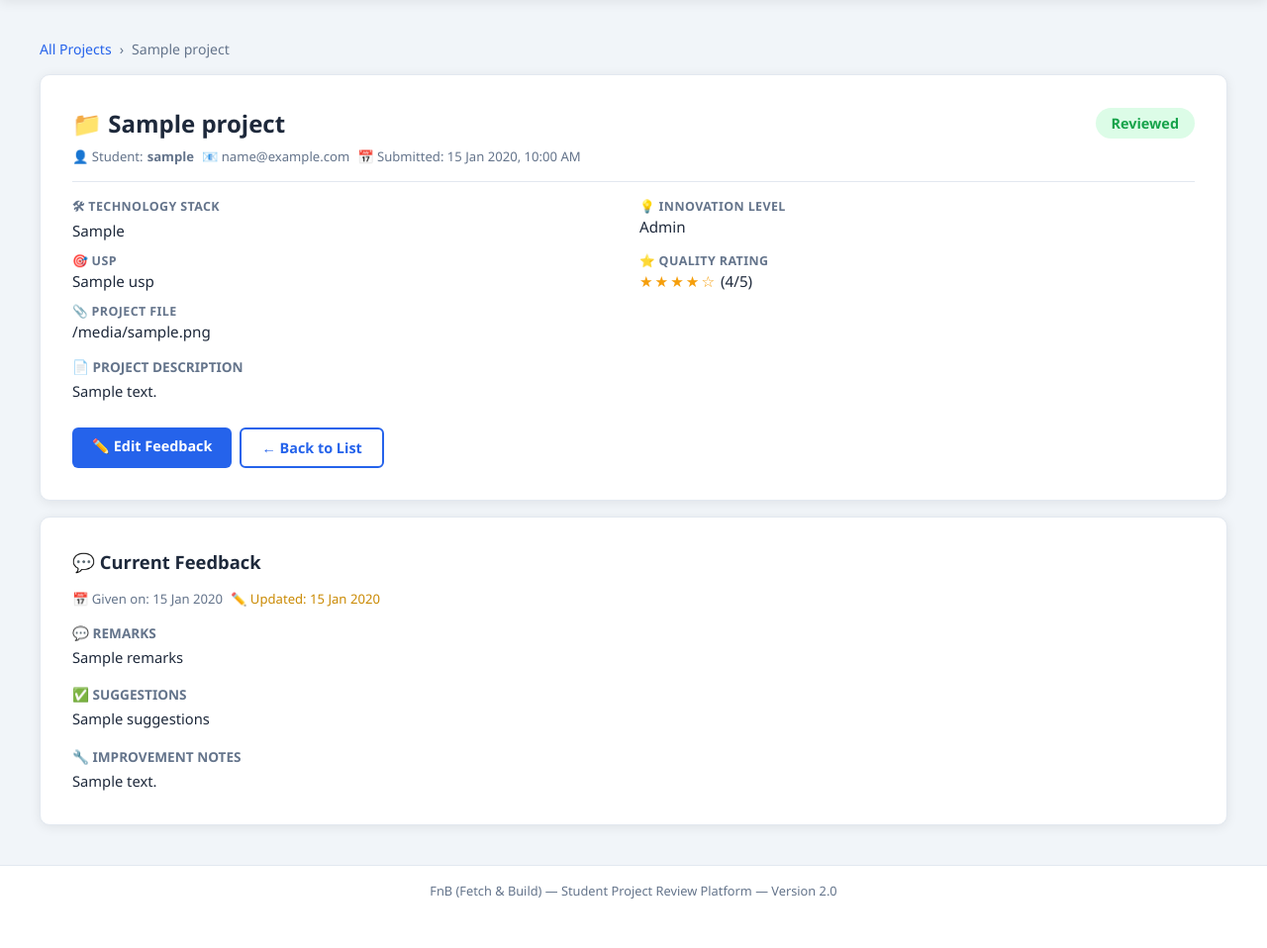
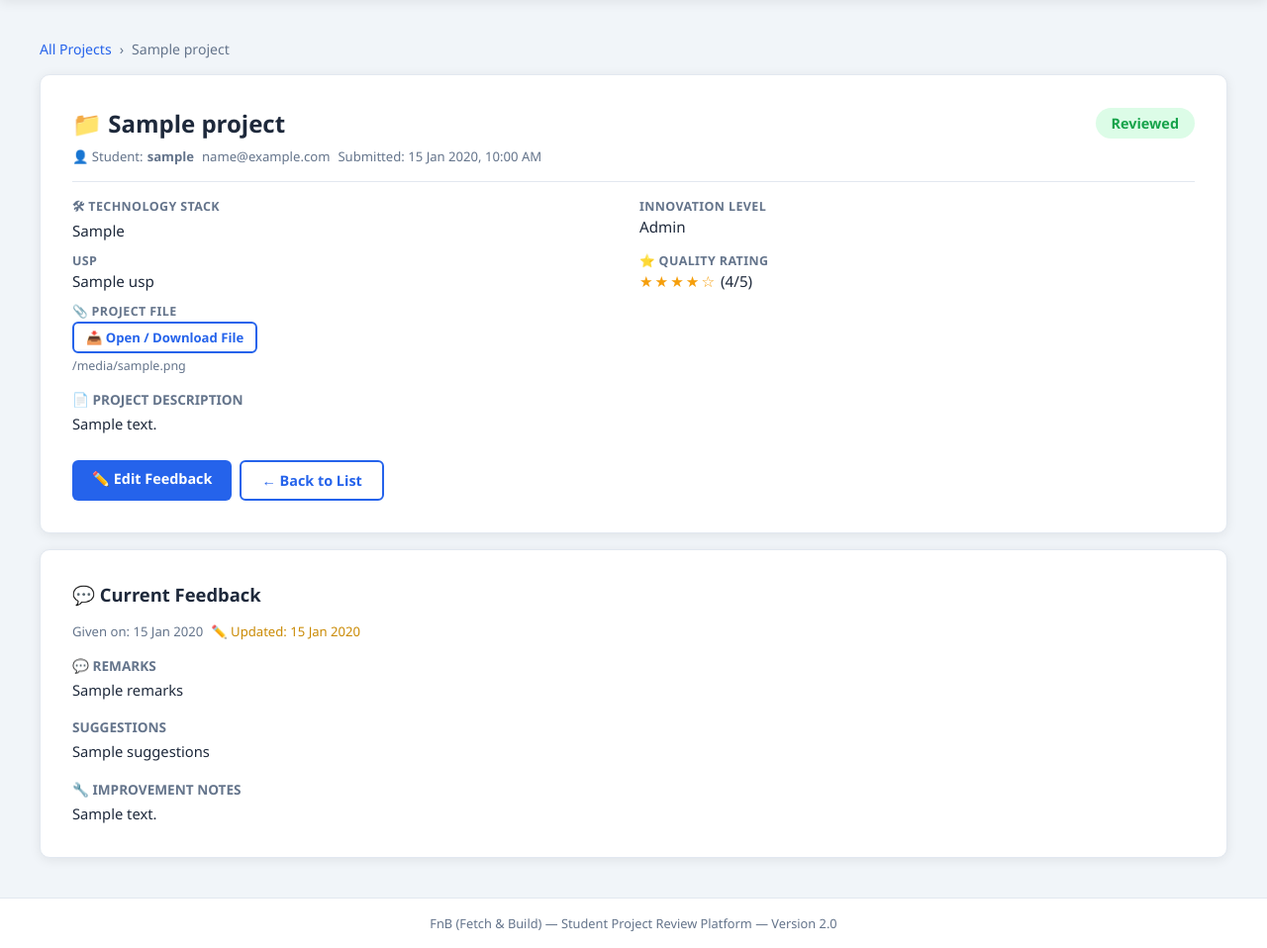
Before and after one commit to ManavBhatia-DU-CSE/SE-PROJECT, a Flask app: template templates/teacher/project_detail.html in a window 1280 px wide. Shown: the part 60-1018 px from the top of the page at 99% size. Before the commit the page ends 968 px from the top, so only its background shows below. Run offline with Flask 3, Linux system fonts and the light colour scheme; the template is opened without the code that fills it: most values are stand-ins (such as "Sample title", 1, 10 or a date in 2020).

Commit message:
improved both two(jinja and file open) problems.

```diff
--- a/static/css/style.css
+++ b/static/css/style.css
@@ -195,6 +195,10 @@ a:hover { text-decoration: underline; }
 .flash--success { background: var(--success-light); border-color: var(--success); color: #14532d; }
 .flash--error   { background: var(--danger-light);  border-color: var(--danger);  color: #7f1d1d; }
 .flash--info    { background: var(--primary-light); border-color: var(--primary); color: #1e3a8a; }
+/* Dark mode fix: hardcoded colors above become invisible on dark backgrounds */
+[data-theme="dark"] .flash--success { color: #86efac; }
+[data-theme="dark"] .flash--error   { color: #fca5a5; }
+[data-theme="dark"] .flash--info    { color: #93c5fd; }
 .flash-close { background: none; border: none; cursor: pointer; font-size: 1rem; opacity: 0.6; }
 .flash-close:hover { opacity: 1; }
 
--- a/templates/teacher/project_detail.html
+++ b/templates/teacher/project_detail.html
@@ -24,8 +24,8 @@
     <!-- Student Info -->
     <div class="proj-card-meta mb-2">
       <span>👤 Student: <strong>{{ student.username if student else 'Unknown' }}</strong></span>
-      <span>📧 {{ student.email if student else 'N/A' }}</span>
-      <span>📅 Submitted: {{ project.submitted_at.strftime('%d %b %Y, %I:%M %p') if project.submitted_at else 'N/A' }}</span>
+      <span>{{ student.email if student else 'N/A' }}</span>
+      <span>Submitted: {{ project.submitted_at.strftime('%d %b %Y, %I:%M %p') if project.submitted_at else 'N/A' }}</span>
     </div>
 
     <hr style="border: none; border-top: 1px solid var(--border); margin: 1rem 0;" />
@@ -37,11 +37,11 @@
         <div class="detail-value">{{ project.tech_stack }}</div>
       </div>
       <div class="detail-item">
-        <div class="detail-label">💡 Innovation Level</div>
+        <div class="detail-label"> Innovation Level</div>
         <div class="detail-value">{{ project.innovation_level | capitalize }}</div>
       </div>
       <div class="detail-item">
-        <div class="detail-label">🎯 USP</div>
+        <div class="detail-label"> USP</div>
         <div class="detail-value">{{ project.usp if project.usp else '—' }}</div>
       </div>
       <div class="detail-item">
@@ -57,7 +57,19 @@
       </div>
       <div class="detail-item">
         <div class="detail-label">📎 Project File</div>
-        <div class="detail-value">{{ project.file_path if project.file_path else 'No file uploaded' }}</div>
+        <div class="detail-value">
+          {% if project.file_path %}
+            <a href="{{ url_for('teacher.download_file', filename=project.file_path) }}"
+               class="btn btn-outline btn-sm" target="_blank">
+              📥 Open / Download File
+            </a>
+            <span class="text-muted" style="font-size:0.78rem; display:block; margin-top:4px;">
+              {{ project.file_path.split('_', 2)[-1] if '_' in project.file_path else project.file_path }}
+            </span>
+          {% else %}
+            <span class="text-muted">No file uploaded</span>
+          {% endif %}
+        </div>
       </div>
     </div>
 
@@ -82,7 +94,7 @@
     <p class="section-title">💬 Current Feedback</p>
 
     <div class="proj-card-meta mb-1">
-      <span>📅 Given on: {{ existing_feedback.created_at.strftime('%d %b %Y') if existing_feedback.created_at else 'N/A' }}</span>
+      <span> Given on: {{ existing_feedback.created_at.strftime('%d %b %Y') if existing_feedback.created_at else 'N/A' }}</span>
       {% if existing_feedback.updated_at %}
         <span style="color: var(--warning);">✏️ Updated: {{ existing_feedback.updated_at.strftime('%d %b %Y') }}</span>
       {% endif %}
@@ -94,7 +106,7 @@
     </div>
     {% if existing_feedback.suggestions %}
     <div class="feedback-section">
-      <h4>✅ Suggestions</h4>
+      <h4> Suggestions</h4>
       <p>{{ existing_feedback.suggestions }}</p>
     </div>
     {% endif %}
```
Also changed, not shown: routes/teacher_routes.py (+17 -1 lines).
